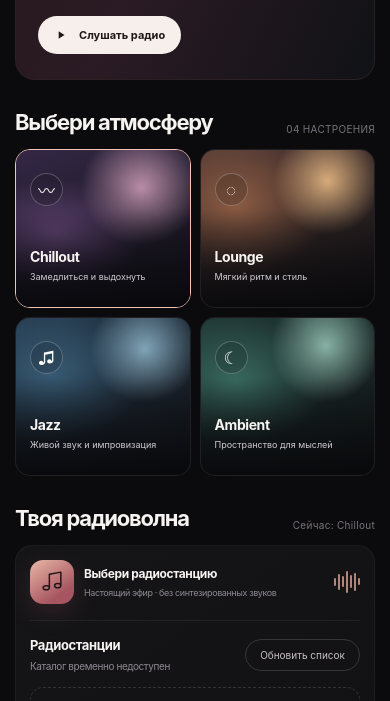
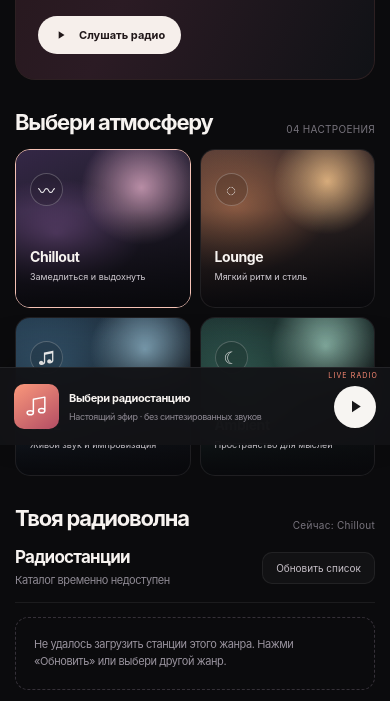
Before and after one commit to jdyxtramvaya-byte/nastroenie-fm, a plain HTML site: page index.html in a window 390 px wide. Shown: the part 399-1100 px from the top of the page. Drawn offline with Linux system fonts and the light colour scheme; no server answers.

Commit message:
Redesign radio player as a persistent music-service dock

```diff
--- a/index.html
+++ b/index.html
@@ -15,6 +15,58 @@ footer{display:flex;justify-content:space-between;align-items:center;gap:14px;co
 @media(max-width:1000px){.app{grid-template-columns:205px minmax(0,1fr)}.content{padding-left:26px;padding-right:26px}.hero{padding:32px}.hero-art:after{right:7%}.moods{gap:9px}.mood{min-height:160px;padding:14px}.moodicon{margin-bottom:35px}.stationlist{grid-template-columns:1fr}}
 @media(max-width:700px){.app{display:block}.sidebar{display:none}.content{padding:0 15px 145px}.topbar{height:65px}.crumb{font-size:10px}.live{font-size:8px;letter-spacing:.1em}.profile{width:31px;height:31px}main{gap:29px}.hero{min-height:320px;padding:25px 22px;border-radius:3px 20px 20px 20px;align-items:flex-end}.hero-art:before{width:245px;height:390px;right:-18%;top:-45%;box-shadow:0 0 0 12px #e3a09b0a,0 0 0 36px #e3a09b08,0 0 0 68px #e3a09b06}.hero-art:after{width:175px;height:175px;right:3%;top:2%}.hero-content{margin-top:105px}.headline{font-size:clamp(42px,11vw,57px);margin:15px 0 12px}.intro{font-size:11px;max-width:290px}.hero-pill{margin-top:19px;padding:12px 16px}.sectionhead{margin-bottom:14px}.sectionhead h2{font-size:22px}.moods{grid-template-columns:repeat(2,minmax(0,1fr));gap:9px}.mood{min-height:159px;padding:14px;border-radius:15px}.moodicon{width:33px;height:33px;margin-bottom:42px}.moodname{font-size:14px}.mooddesc{font-size:9px}.player{padding:14px;border-radius:17px}.trackrow{gap:10px}.cover{width:44px;height:44px}.tracktitle{font-size:12px}.tracksub{font-size:9px}.wave{gap:2px}.stationbox{margin-top:16px;padding-top:16px}.stationheading{font-size:13px}.stationlist{grid-template-columns:1fr;gap:7px}.stationitem{padding:9px}.stationmark{width:35px;height:35px}.controls{gap:9px}.play{width:40px;height:40px}.vol{width:65px}.status{font-size:9px}footer{align-items:flex-start;flex-direction:column;gap:10px}.footerlinks{gap:14px}.toast{bottom:105px}}
 @media(max-width:370px){.wave{display:none}.vol{width:52px}.status{max-width:100px}}
+
+/* Radio player v2 — compact music-service dock */
+body{padding-bottom:112px}
+.player-section .sectionhead{margin-bottom:16px}
+.player{padding:0;background:transparent;border:0;border-radius:0}
+.player>.trackrow{display:none}
+.stationbox{margin:0;padding:0;border:0}
+.stationtop{padding:0 0 13px;border-bottom:1px solid #ffffff12}
+.stationheading{font-size:19px;font-weight:720;letter-spacing:-.045em}
+.stationhint{font-size:11px}
+.refreshstations{padding:9px 13px;border-radius:10px;background:#ffffff08;border-color:#ffffff12}
+.stationlist{grid-template-columns:repeat(2,minmax(0,1fr));gap:10px}
+.stationitem{min-height:70px;padding:12px;background:#17171b;border:1px solid #ffffff08;border-radius:14px}
+.stationitem:hover{background:#202025;border-color:#ffffff1c}
+.stationmark{width:44px;height:44px;border-radius:10px;background:linear-gradient(145deg,#ff795e,#b94e57);color:#fff;font-size:19px}
+.stationname{font-size:12px}
+.stationmeta{font-size:10px}
+.stationplay{width:35px;height:35px;padding:0;font-size:0;border-radius:50%;display:grid;place-items:center;flex-shrink:0}
+.stationplay:after{content:"▶";font-size:11px;margin-left:2px}
+.stationitem.playing .stationplay:after{content:"Ⅱ";font-size:12px;margin-left:0}
+.stationitem.playing .stationmark{background:linear-gradient(145deg,#ff9b80,#d65d69)}
+.bottom-player{position:fixed;z-index:50;left:0;right:0;bottom:0;min-height:88px;padding:13px max(24px,calc((100vw - 1280px)/2));display:grid;grid-template-columns:minmax(210px,1fr) auto minmax(170px,1fr);align-items:center;gap:22px;background:rgba(19,19,22,.94);border-top:1px solid #ffffff13;box-shadow:0 -14px 40px #0003;backdrop-filter:blur(28px);-webkit-backdrop-filter:blur(28px)}
+.bottom-player .trackrow{min-width:0;gap:13px}
+.bottom-player .cover{width:54px;height:54px;border-radius:10px;background:linear-gradient(145deg,#fa987b,#b34d64);color:#fff;box-shadow:none}
+.bottom-player .tracktitle{font-size:13px;font-weight:700}
+.bottom-player .tracksub{font-size:10px;white-space:nowrap;overflow:hidden;text-overflow:ellipsis;max-width:320px}
+.bottom-player .wave{display:none}
+.bottom-player .controls{display:flex;align-items:center;gap:12px;margin:0;padding:0;border:0}
+.bottom-player .play{width:46px;height:46px;background:#f7f5f2;color:#171719}
+.bottom-player .status{display:none}
+.bottom-player .controls label{margin-left:4px;color:#aaa5ad}
+.bottom-player .vol{width:110px;accent-color:#f7f5f2}
+.bottom-player:before{content:"LIVE RADIO";position:absolute;right:24px;top:8px;font-size:8px;letter-spacing:.16em;color:#ff8b75}
+@media(max-width:700px){
+ body{padding-bottom:94px}
+ .player-section .sectionhead h2{font-size:22px}
+ .stationheading{font-size:17px}
+ .stationlist{grid-template-columns:1fr;gap:8px}
+ .stationitem{min-height:65px;padding:10px}
+ .stationmark{width:40px;height:40px}
+ .bottom-player{min-height:78px;padding:11px 14px;grid-template-columns:minmax(0,1fr) auto;gap:12px}
+ .bottom-player .trackrow{gap:10px}
+ .bottom-player .cover{width:45px;height:45px}
+ .bottom-player .tracktitle{font-size:11px}
+ .bottom-player .tracksub{font-size:9px;max-width:calc(100vw - 180px)}
+ .bottom-player .controls{gap:8px}
+ .bottom-player .play{width:42px;height:42px}
+ .bottom-player .controls label,.bottom-player .vol{display:none}
+ .bottom-player:before{right:12px;top:3px;font-size:7px}
+}
+@media(min-width:701px){.content{padding-bottom:40px}.player-section{padding-bottom:20px}}
+
 </style>
 </head><body>
 <div class="app">
@@ -41,6 +93,9 @@ footer{display:flex;justify-content:space-between;align-items:center;gap:14px;co
 </main>
 <footer><span>© <span id="year"></span> НАСТРОЕНИЕ FM</span><div class="footerlinks"><a href="#" id="aboutLink">О проекте</a><a href="https://github.com/jdyxtramvaya-byte/nastroenie-fm">GitHub</a></div></footer>
 </div></div>
+
+<div class="bottom-player" id="bottomPlayer" aria-label="Радиоплеер">
+</div>
 <div class="toast" id="toast" role="status"></div>
 <script>
 const streamAudio=document.getElementById("streamAudio");
@@ -150,4 +205,14 @@ document.getElementById("heroChoose").addEventListener("click",()=>document.getE
 document.getElementById("navGenres").addEventListener("click",()=>document.getElementById("genresSection").scrollIntoView({behavior:"smooth",block:"start"}));
 document.getElementById("navRadio").addEventListener("click",()=>document.getElementById("radioSection").scrollIntoView({behavior:"smooth",block:"start"}));
 document.getElementById("navHome").addEventListener("click",()=>window.scrollTo({top:0,behavior:"smooth"}));
-</script></body></html>
+</script>
+<script>
+(()=>{
+ const dock=document.getElementById("bottomPlayer");
+ const track=document.querySelector(".player .trackrow");
+ const controls=document.querySelector(".player .controls");
+ if(track)dock.appendChild(track);
+ if(controls)dock.appendChild(controls);
+})();
+</script>
+</body></html>
```
